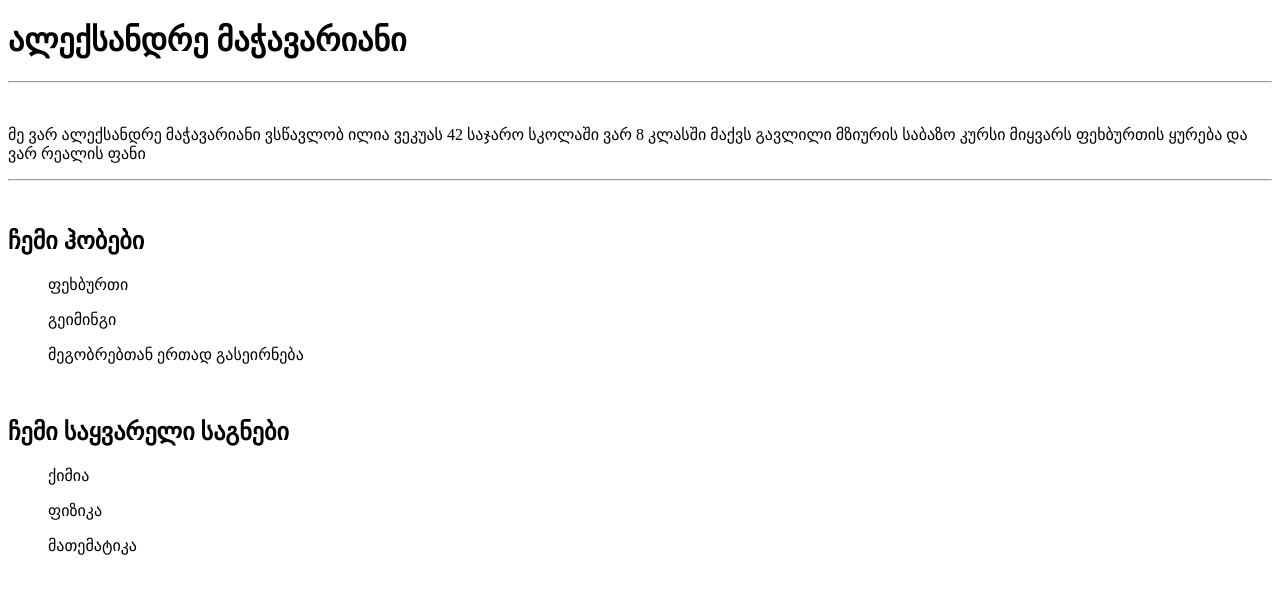
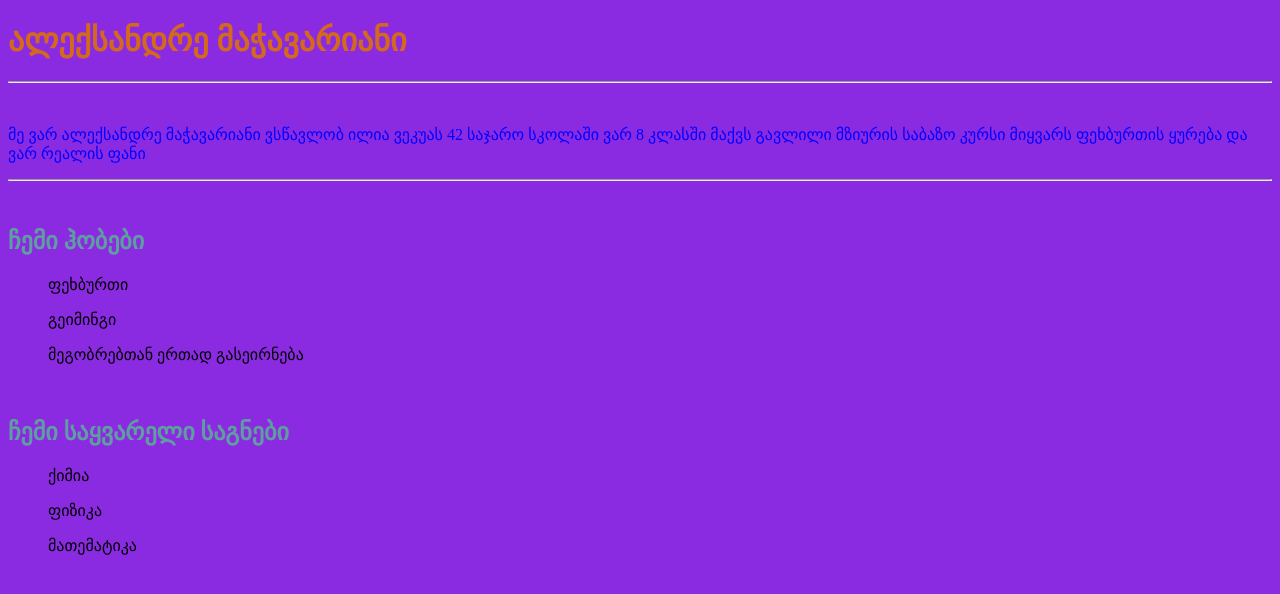
Before and after one commit to sandro2525/webdev1, a plain HTML site: page my bio/index.html in a window 1280 px wide. Drawn offline with Linux system fonts and the light colour scheme.

Commit message:
homework

```diff
--- a/my bio/index.html
+++ b/my bio/index.html
@@ -5,18 +5,18 @@
     <meta name="viewport" content="width=device-width, initial-scale=1.0" />
     <title>Document</title>
   </head>
-  <body>
-    <h1>ალექსანდრე მაჭავარიანი</h1>
+  <body style="background-color: blueviolet">
+    <h1 style="color: chocolate">ალექსანდრე მაჭავარიანი</h1>
     <hr />
     <br />
-    <p>
+    <p style="color: blue">
       მე ვარ ალექსანდრე მაჭავარიანი ვსწავლობ ილია ვეკუას 42 საჯარო სკოლაში ვარ 8
       კლასში მაქვს გავლილი მზიურის საბაზო კურსი მიყვარს ფეხბურთის ყურება და ვარ
       რეალის ფანი
     </p>
     <hr />
     <br />
-    <h2>ჩემი ჰობები</h2>
+    <h2 style="color: cadetblue">ჩემი ჰობები</h2>
     <ul>
       ფეხბურთი
     </ul>
@@ -27,7 +27,7 @@
       მეგობრებთან ერთად გასეირნება
     </ul>
     <br />
-    <h2>ჩემი საყვარელი საგნები</h2>
+    <h2 style="color: cadetblue">ჩემი საყვარელი საგნები</h2>
     <ol>
       ქიმია
     </ol>
```
